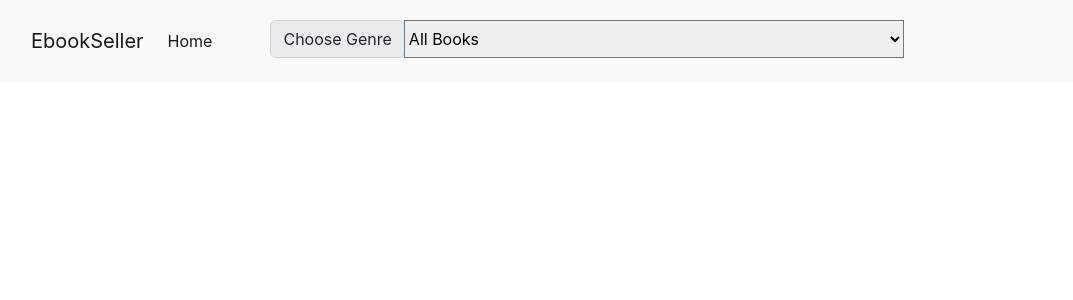
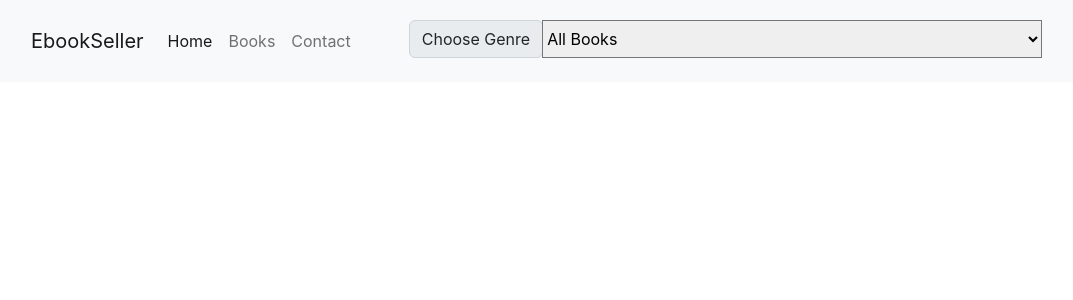
Before and after one commit to atuljha910/ecom_frontend, a React (Create React App) app: page / in a window 1280 px wide. Shown: the top 300 px of the page, without its empty margins (101-1174 px from the left). Built offline with nearby package versions, Linux system fonts and the light colour scheme.

Commit message:
final nav option selected

```diff
--- a/src/App.js
+++ b/src/App.js
@@ -16,7 +16,12 @@
         <li class="nav-item">
           <a class="nav-link active" aria-current="page" href="#">Home</a>
         </li>
-
+        <li class="nav-item">
+          <a class="nav-link" aria-current="page" href="#">Books</a>
+        </li>
+        <li class="nav-item">
+          <a class="nav-link" aria-current="page" href="#">Contact</a>
+        </li>
       </ul>
 
       <div style = {{"margin-top": "12px", "padding-left": "50px"}} class="input-group mb-3" >
```
